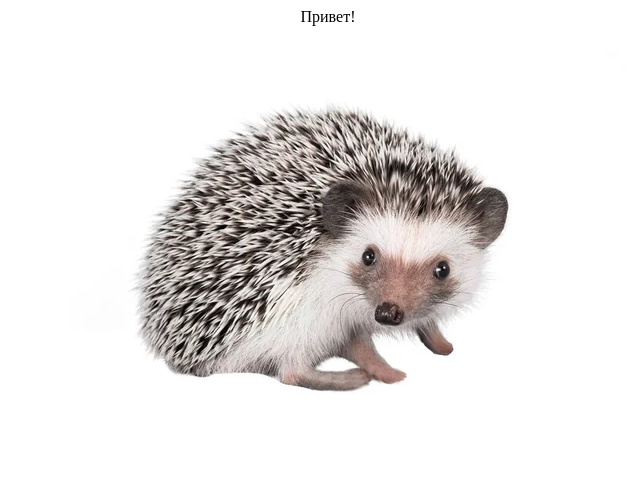
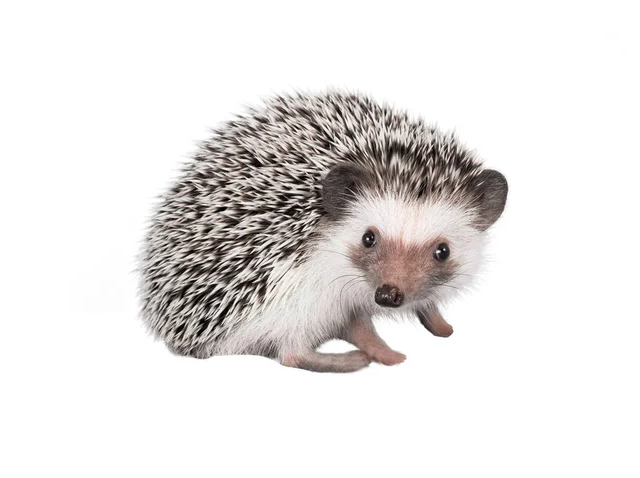
Before and after one commit to VadimAseev/SkillFactory, a plain HTML site: page index.html in a window 1280 px wide. Shown: the whole page, without its empty margins (312-952 px from the left). Drawn offline with Linux system fonts and the light colour scheme.

Commit message:
Hello removed

```diff
--- a/index.html
+++ b/index.html
@@ -3,7 +3,7 @@
 </head>
 <body>
 <center>
-Привет!<br>
+
 <img src ="ezik.jpg">
 </center>
 
```
